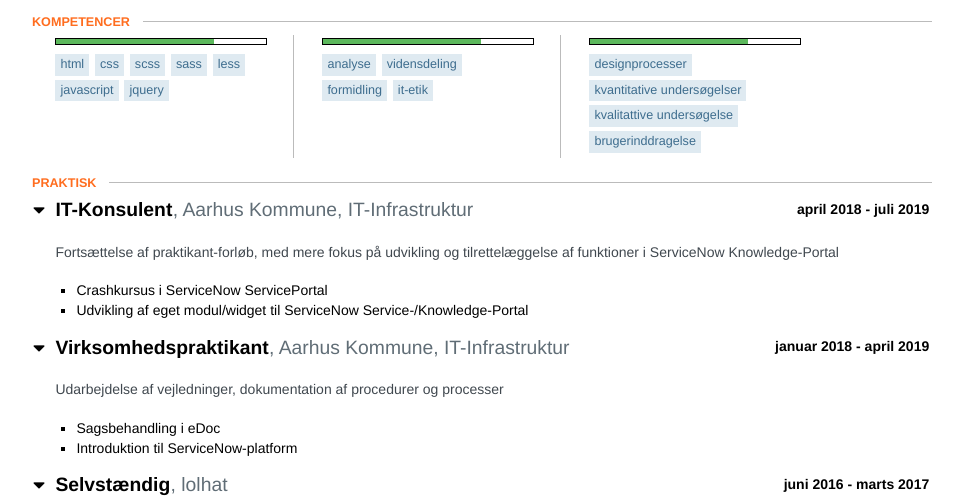
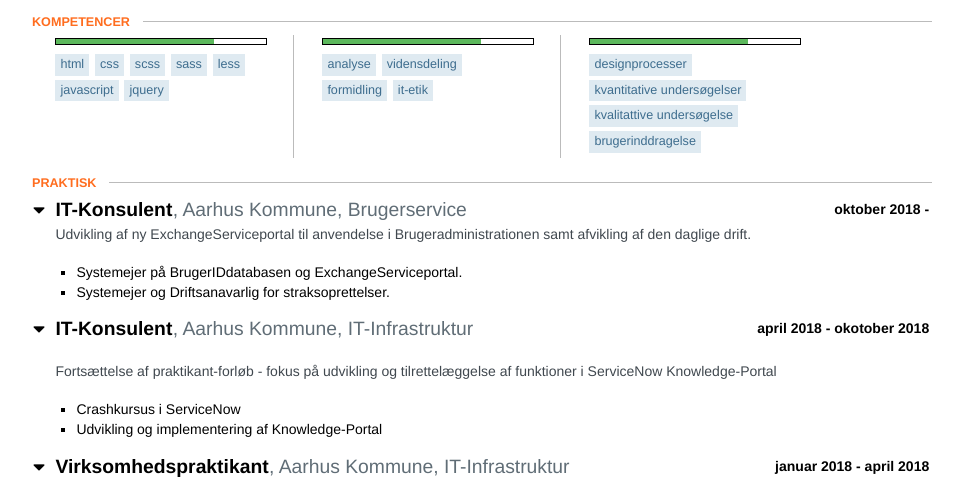
Before and after one commit to khngrd/khn.fyi, a plain HTML site: page index.html in a window 1280 px wide. Shown: the part 276-778 px from the top of the page, without its empty margins (158-1121 px from the left). Drawn offline with Linux system fonts and the light colour scheme.

Commit message:
Update index.html

```diff
--- a/index.html
+++ b/index.html
@@ -908,6 +908,36 @@ div.topic {
 						<h2 class='section-title'>Praktisk <span class="item-count">(5)</span></h2>
 					</header>
 					<section id="work">
+                                <header>
+									<span class="space-left">
+											<span class="fa fa-caret-down"></span>
+									</span>
+									<div class="position">
+										IT-Konsulent
+									</div>
+									<div class="company">
+										Aarhus Kommune, Brugerservice
+									</div>
+									<div class="date">
+										<span class="startDate">
+											oktober 2018
+										</span>
+										<span class="endDate">
+											-
+										</span>
+									</div>
+								</header>
+
+                            <div class="item display" style="opacity:1">
+									<div class="summary">
+										<p>Udvikling af ny ExchangeServiceportal til anvendelse i Brugeradministrationen samt afvikling af den daglige drift.</p>
+									</div>
+									<ul class="highlights">
+											<li>Systemejer på BrugerIDdatabasen og ExchangeServiceportal.</li>
+											<li>Systemejer og Driftsanavarlig for straksoprettelser.</li>
+									</ul>
+                            </div>
+
 								<header>
 									<span class="space-left">
 											<span class="fa fa-caret-down"></span>
@@ -923,7 +953,7 @@ div.topic {
 											april 2018
 										</span>
 										<span class="endDate">
-											- juli 2019
+											- okotober 2018
 										</span>
 									</div>
 								</header>
@@ -932,13 +962,14 @@ div.topic {
 
 								<div class="item display" style="opacity:1">
 									<div class="summary">
-										<p><p>Fortsættelse af praktikant-forløb, med mere fokus på udvikling og tilrettelæggelse af funktioner i ServiceNow Knowledge-Portal</p></p>
+										<p><p>Fortsættelse af praktikant-forløb - fokus på udvikling og tilrettelæggelse af funktioner i ServiceNow Knowledge-Portal</p></p>
 									</div>
 									<ul class="highlights">
-											<li>Crashkursus i ServiceNow ServicePortal</li>
-											<li>Udvikling af eget modul/widget til ServiceNow Service-/Knowledge-Portal</li>
+											<li>Crashkursus i ServiceNow</li>
+											<li>Udvikling og implementering af Knowledge-Portal</li>
 									</ul>
-							</div>
+							    </div>
+
 								<header>
 									<span class="space-left">
 											<span class="fa fa-caret-down"></span>
@@ -955,7 +986,7 @@ div.topic {
 											januar 2018
 										</span>
 										<span class="endDate">
-											- april 2019
+											- april 2018
 										</span>
 									</div>
 								</header>
```
